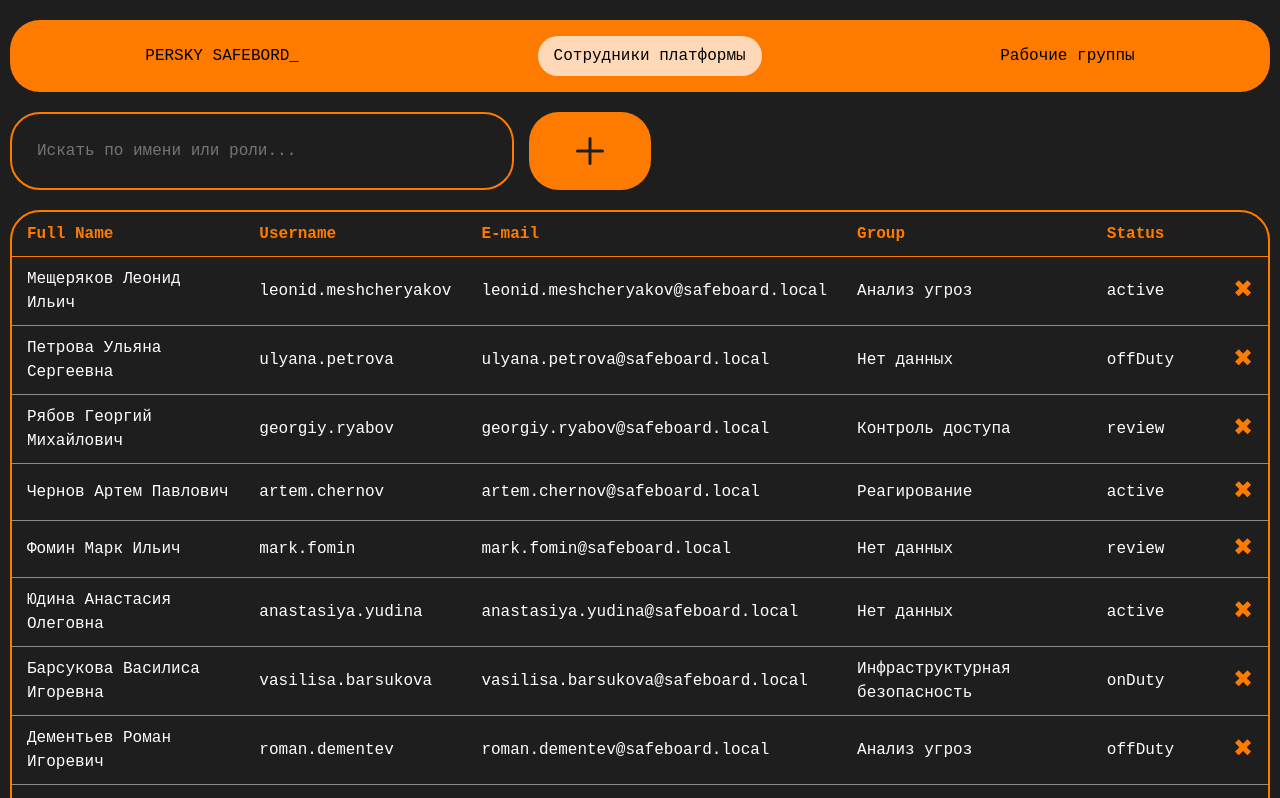
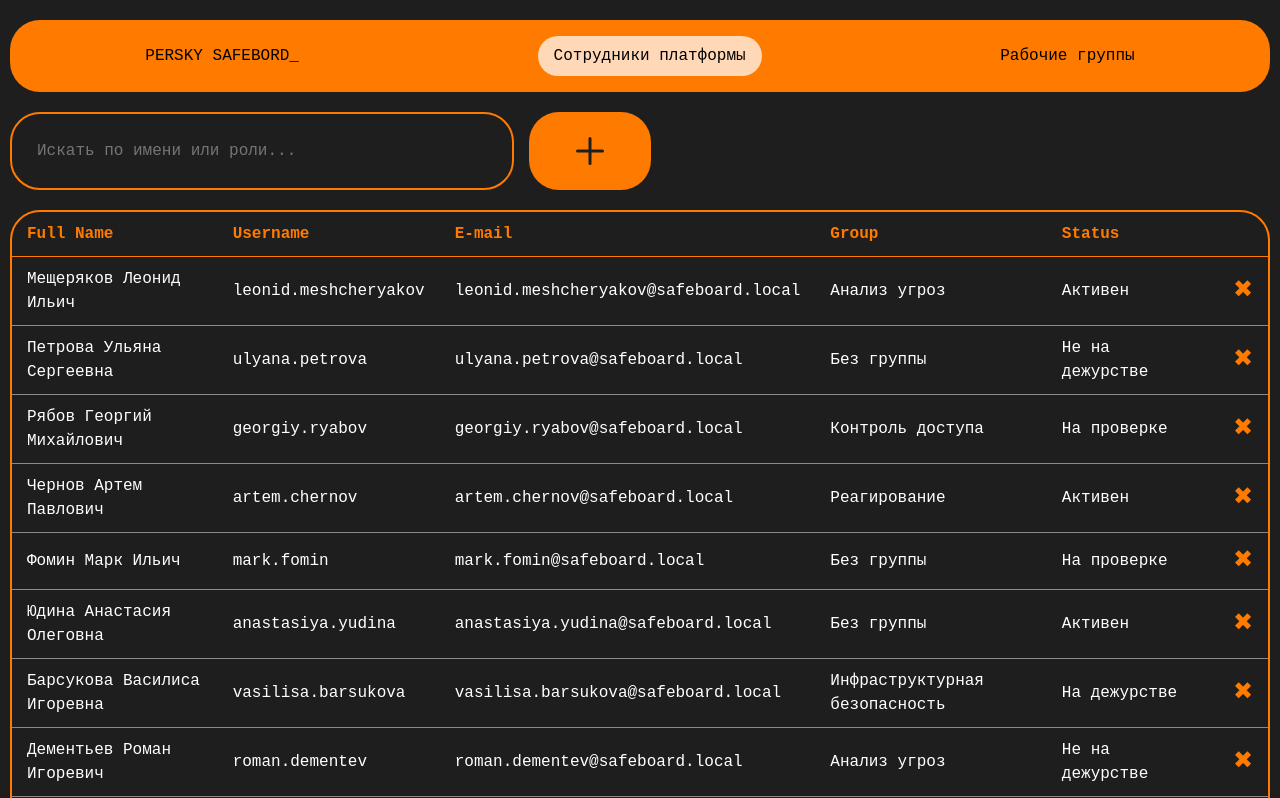
Before and after one commit to bdcry/persky-safeboard, a React (Vite) app: page /users in a window 1280 px wide. Shown: the top 798 px of the page. Built offline with nearby package versions, Linux system fonts and the light colour scheme; data requests are answered from the project's data file; a web font is replaced by a local one.

Commit message:
feat: add group labels

```diff
--- a/src/pages/users/users-page.jsx
+++ b/src/pages/users/users-page.jsx
@@ -1,6 +1,7 @@
 import { useEffect, useState } from 'react';
 import styles from './users-page.module.css';
 import { API } from '../../shared/api/axios';
+import { STATUS_LABELS } from '../../shared/constants';
 
 export const UsersPage = () => {
   const [users, setUsers] = useState([]);
@@ -28,7 +29,12 @@ export const UsersPage = () => {
   return (
     <section className={styles.usersSection}>
       <div className={styles.wrapper}>
-        <input type="text" className={styles.input} placeholder="Искать по имени или роли..." />
+        <input
+          type="text"
+          className={styles.input}
+          placeholder="Искать по имени или роли..."
+          onChange={(e) => console.log(e.target.value)}
+        />
         <button
           type="button"
           className={styles.btn}
@@ -56,11 +62,16 @@ export const UsersPage = () => {
                 <td className={styles.workerTd}>{user.username}</td>
                 <td className={styles.workerTd}>{user.email}</td>
                 <td className={styles.workerTd}>
-                  {groups.find((group) => Number(group.id) === user.groupId)?.name || 'Нет данных'}
+                  {groups.find((group) => Number(group.id) === user.groupId)?.name || 'Без группы'}
                 </td>
-                <td className={styles.workerTd}>{user.status}</td>
+                <td className={styles.workerTd}>{STATUS_LABELS[user.status]}</td>
                 <td className={styles.workerTd}>
-                  <button className={styles.workerBtn} onClick={() => console.log('удалить', user.id)}>✖</button>
+                  <button
+                    className={styles.workerBtn}
+                    onClick={() => console.log('удалить', user.id)}
+                  >
+                    ✖
+                  </button>
                 </td>
               </tr>
             ))}
--- a/src/pages/users/users-page.module.css
+++ b/src/pages/users/users-page.module.css
@@ -106,10 +106,6 @@
 }
 
 @media (max-width: 768px) {
-  .wrapper {
-    flex-direction: column;
-  }
-
   .input {
     max-width: 100%;
   }
--- /dev/null
+++ b/src/shared/constants.js
@@ -0,0 +1,7 @@
+export const STATUS_LABELS = {
+    active: 'Активен',
+    onDuty: 'На дежурстве',
+    offDuty: 'Не на дежурстве',
+    restricted: 'Ограниченный доступ',
+    review: 'На проверке',
+  };
```
